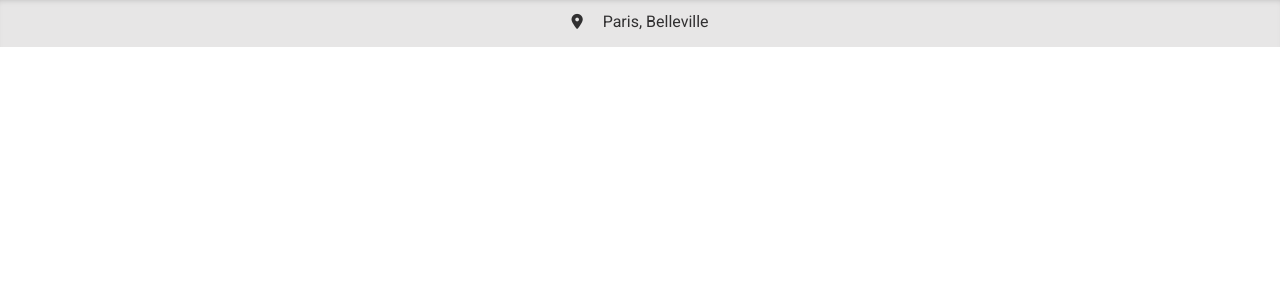
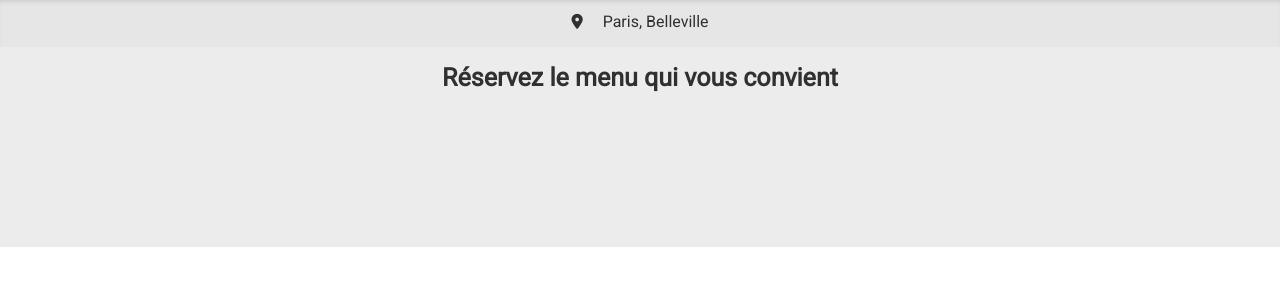
Before and after one commit to LILCLEMCLEM/Projet3_OhMyFood, a website: page index.html in a window 1280 px wide. Shown: the part 138-424 px from the top of the page. Drawn offline with Linux system fonts and the light colour scheme.

Commit message:
avancement projet

```diff
--- a/index.html
+++ b/index.html
@@ -14,7 +14,10 @@
         <img class="header__logo" src="img/logo/ohmyfood.png" alt="img">
         <div class="header__localisation">
             <i class="fa-solid fa-location-dot"></i>
-            <p class="header__font_text">Paris, Belleville</p>
+            <h1 class="header__font_text localisation">Paris, Belleville</h1>
+        </div>
+        <div class="header__explore">
+            <h2 class="header__font_text banniere">Réservez le menu qui vous convient</h2>
         </div>
     </header>
 </body>
--- a/scss/styles.scss
+++ b/scss/styles.scss
@@ -18,9 +18,7 @@ $color-tertiaire: #99E2D0;
         padding-top: 20px;
         padding-bottom: 15px;
 
-
-
-    }
+        }
 
     &__localisation{
         box-shadow: inset 0 7px 9px -7px rgba(0,0,0,0.4);
@@ -41,9 +39,28 @@ $color-tertiaire: #99E2D0;
 
     }
 
+    &__explore{
+        display: flex;
+        justify-content: center;
+        width: 100%;
+        height: 200px;
+        background-color: rgb(236, 236, 236);
+    }
+
     &__font_text{
         color:#313031;
-        font-weight: 400;
         font-family: 'Roboto' , Arial, Helvetica, sans-serif;
+        &.banniere{
+            margin-top: 16px;
+            text-align: center;
+            font-size: 25px;
+
+        }
+
+        &.localisation
+        {
+            font-size: 16px;
+            font-weight: 400;
+        }
     }
 }
```
Also changed, not shown: css/styles.css, 1 other file.
